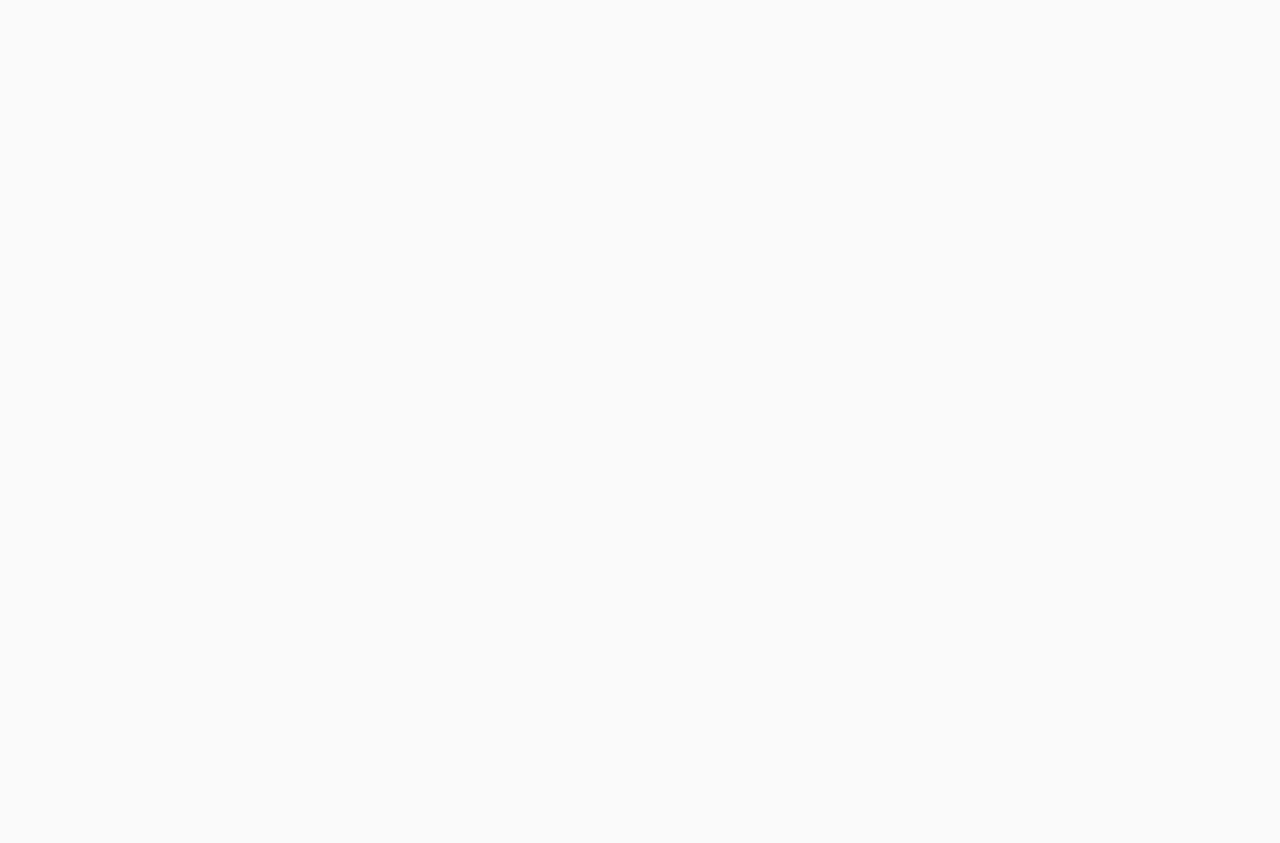
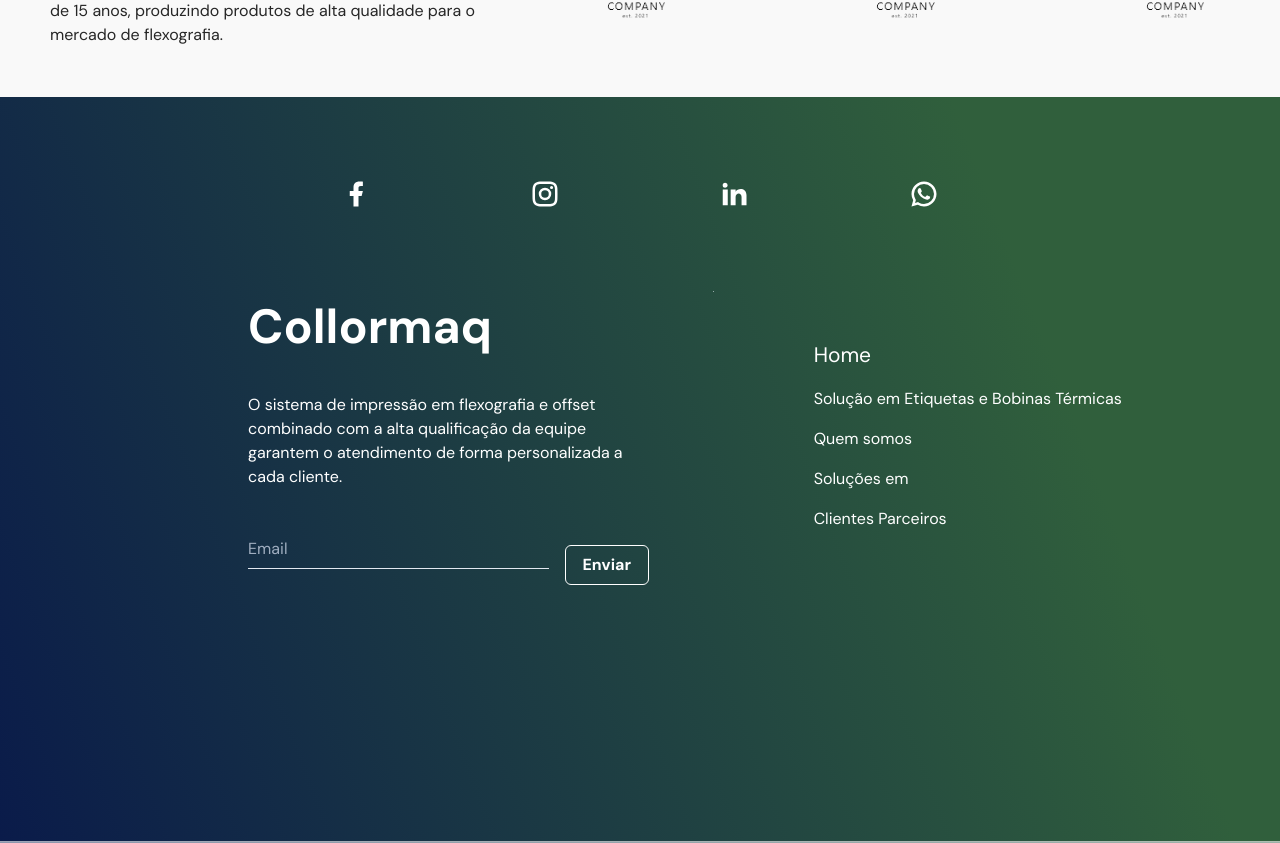
Before and after one commit to Jozimarjo/collormaq, a Next.js app: page /Home in a window 1280 px wide. Shown: the part 4071-4914 px from the top of the page. Before the commit the page ends 3840 px from the top, so only its background shows below. Built offline with nearby package versions, Linux system fonts and the light colour scheme.

Commit message:
SEO adjustments

```diff
--- a/src/pages/Home/FiveSection.tsx
+++ b/src/pages/Home/FiveSection.tsx
@@ -34,21 +34,21 @@ export default function FiveSection({ isWideVersion = true }: ScreenSize) {
                         {isWideVersion && (<Divider orientation='vertical' height='250px'></Divider>)}
 
 
-                        <Flex flex='1' w='100%' flexWrap='wrap' justify={{ base: 'space-between', xl: 'space-around' }}>
-                            <VStack mb='20px' mr='20px' alignItems={{ base: 'start', lg: 'center' }} spacing='4'>
-                                <Text as='p' fontSize='21' width='100px'>
+                        <Flex alignSelf='center' flex='1' w='100%' flexWrap='wrap' justify={{ base: 'space-between', xl: 'space-around' }}>
+                            <VStack mb='20px' mr='20px' alignItems={{ base: 'start', lg: 'start' }} spacing='4'>
+                                <Text as='p' fontSize='21' >
                                     Home
                                 </Text>
-                                <Text width='100px' fontSize='16'>
+                                <Text fontSize='16'>
                                     Solução em Etiquetas e Bobinas Térmicas
                                 </Text>
-                                <Text width='100px' fontSize='16'>
+                                <Text fontSize='16'>
                                     Quem somos
                                 </Text>
-                                <Text width='100px' fontSize='16'>
+                                <Text fontSize='16'>
                                     Soluções em
                                 </Text>
-                                <Text width='100px' fontSize='16'>
+                                <Text fontSize='16'>
                                     Clientes Parceiros
                                 </Text>
                             </VStack>
--- a/src/pages/Home/index.tsx
+++ b/src/pages/Home/index.tsx
@@ -26,8 +26,8 @@ export default function Home() {
                 <FirstSection isWideVersion={isWideVersion} />
                 <SecondSection />
                 <ThirdSection />
-                {/* <FourthSection /> */}
-                {/* <FiveSection isWideVersion={isWideVersion} /> */}
+                <FourthSection />
+                <FiveSection isWideVersion={isWideVersion} />
             </Flex>
         </>
     )
```
